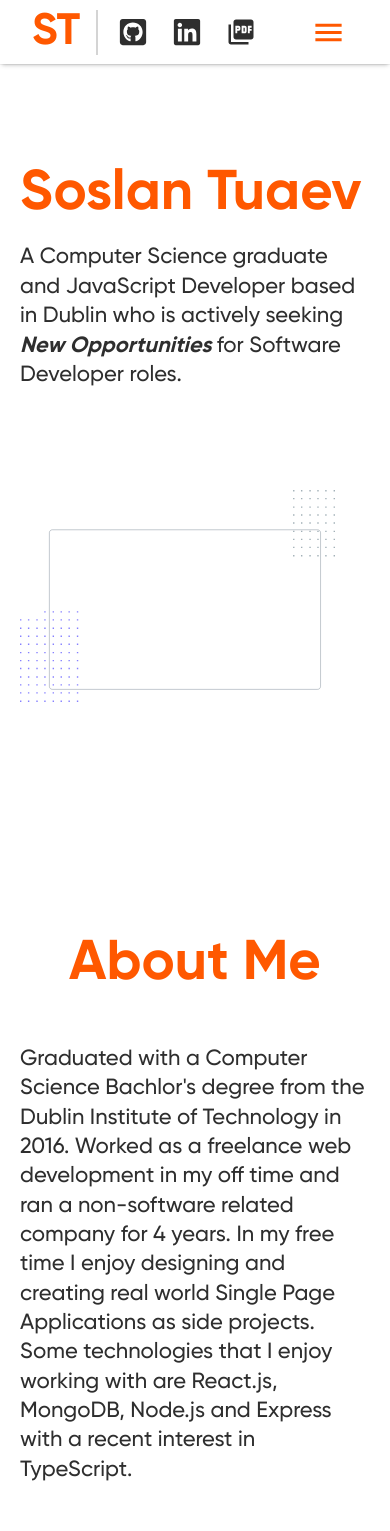
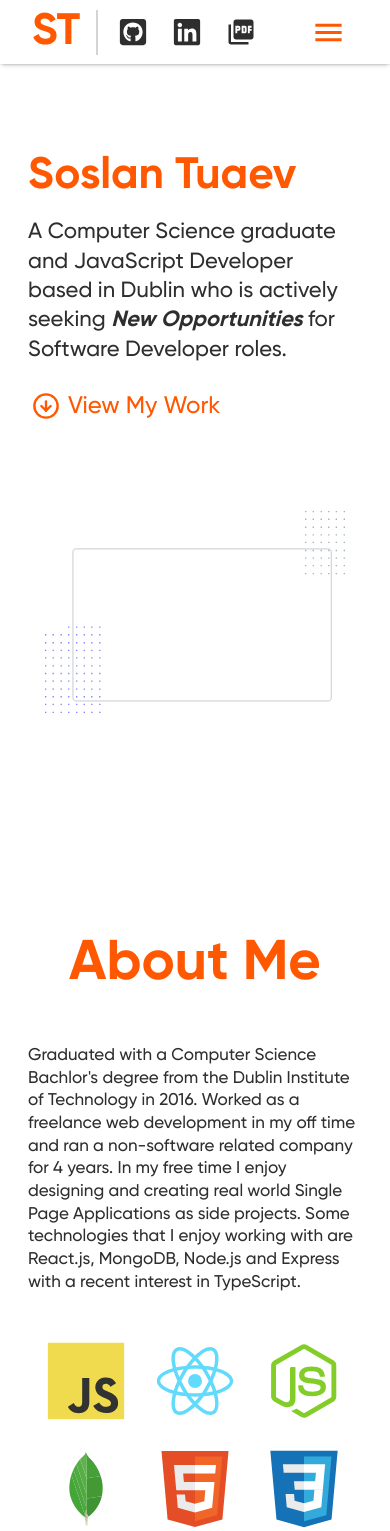
Before and after one commit to Tuaev/Portfolio, a React (Create React App) app: page / in a window 390 px wide. Shown: the top 1531 px of the page. Built offline with nearby package versions, Linux system fonts and the light colour scheme.

Commit message:
Minor mobile optimisation

```diff
--- a/src/layout/MainLayout/DrawerContent.js
+++ b/src/layout/MainLayout/DrawerContent.js
@@ -1,4 +1,4 @@
-import { Box, Divider, Link, List, ListItem, makeStyles } from '@material-ui/core';
+import { Box, Link, List, ListItem, makeStyles } from '@material-ui/core';
 import React from 'react';
 import AnchorLink from 'react-anchor-link-smooth-scroll';
 
--- a/src/layout/MainLayout/TopNavBar.js
+++ b/src/layout/MainLayout/TopNavBar.js
@@ -21,6 +21,14 @@
 const useStyles = makeStyles((theme) => ({
   root: {
     backgroundColor: theme.palette.background.default,
+    [theme.breakpoints.only('md')]: {
+      paddingLeft: theme.spacing(6),
+      paddingRight: theme.spacing(6),
+    },
+    // [theme.breakpoints.down('xs')]: {
+    //   paddingLeft: theme.spacing(2.5),
+    //   paddingRight: theme.spacing(2.5),
+    // },
   },
   toolbar: {
     height: 64,
--- a/src/views/Main/About.js
+++ b/src/views/Main/About.js
@@ -10,6 +10,11 @@
   centerImage: {
     textAlign: 'center',
   },
+  mobileFont: {
+    [theme.breakpoints.down('sm')]: {
+      fontSize: 17,
+    },
+  },
 }));
 
 function About() {
@@ -20,15 +25,12 @@
         About Me
       </Typography>
       <Box my="3rem">
-        {/* <Typography variant="h5" component="p" color="textPrimary">
-          I graduated with a Computer Science Bachlor's degree 👨‍💻 from the Dublin
-          Institute of Technology in 2016. Since then I've done freelance web development
-          work and ran a non-software related company for 4 years. In my free time I enjoy
-          designing and creating real world Single Page Applications as side projects.
-          Some technologies that I enjoy working with are React.js, MongoDB, Node.js and
-          Express with a recent interest in TypeScript.
-        </Typography> */}
-        <Typography variant="h5" component="p" color="textPrimary">
+        <Typography
+          variant="h5"
+          component="p"
+          color="textPrimary"
+          className={classes.mobileFont}
+        >
           Graduated with a Computer Science Bachlor's degree from the Dublin Institute of
           Technology in 2016. Worked as a freelance web development in my off time and ran
           a non-software related company for 4 years. In my free time I enjoy designing
--- a/src/views/Main/Home.js
+++ b/src/views/Main/Home.js
@@ -1,4 +1,6 @@
-import { Box, Grid, makeStyles, Typography } from '@material-ui/core';
+import { Box, Button, Grid, makeStyles, Typography } from '@material-ui/core';
+import { FiArrowDownCircle } from 'react-icons/fi';
+import AnchorLink from 'react-anchor-link-smooth-scroll';
 
 const useStyles = makeStyles((theme) => ({
   root: {
@@ -7,10 +9,20 @@
       paddingTop: 60,
     },
   },
+  heading: {
+    [theme.breakpoints.down('md')]: {
+      fontSize: 44,
+    },
+  },
   feature: {
     height: '85%',
     display: 'flex',
     alignItems: 'center',
+    '& h1': {
+      [theme.breakpoints.down('sm')]: {
+        fontSize: 44,
+      },
+    },
   },
   shape: {
     // position: 'absolute',
@@ -21,6 +33,17 @@
       height: 'auto',
     },
   },
+  viewWork: {
+    marginTop: 14,
+    fontSize: '24px',
+    textTransform: 'none',
+    [theme.breakpoints.down('md')]: {
+      fontSize: '24px !important',
+    },
+    '& svg': {
+      fontSize: '28px !important',
+    },
+  },
 }));
 
 function Home() {
@@ -29,7 +52,7 @@
   return (
     <div className={classes.root} id="home">
       <Grid container spacing={3} className={classes.feature}>
-        <Grid item xs={12} md={6}>
+        <Grid item md={12} lg={6}>
           <Typography variant="h1" color="textSecondary">
             Soslan Tuaev
           </Typography>
@@ -42,16 +65,23 @@
               </i>
               for Software Developer roles.
             </Typography>
+
+            <Button
+              className={classes.viewWork}
+              component={AnchorLink}
+              color="secondary"
+              startIcon={<FiArrowDownCircle />}
+              href={'#work'}
+            >
+              View My Work
+            </Button>
           </Box>
         </Grid>
-        <Grid item xs={12} md={6}>
-          <Box position="relative">
+        <Grid item md={12} lg={6}>
+          <Box position="relative" align="center">
             <div className={classes.shape}>
               <img alt="Shapes" src="/static/home/shapes.svg" />
             </div>
-            {/* <div className={classes.image}>
-                <img alt="Presentation" src="/static/home/categories-dashboard.jpg" />
-              </div> */}
           </Box>
         </Grid>
       </Grid>
--- a/src/views/Main/index.js
+++ b/src/views/Main/index.js
@@ -10,9 +10,13 @@
   root: {
     paddingLeft: spacing(6),
     paddingRight: spacing(6),
-    [breakpoints.down('sm')]: {
-      paddingLeft: spacing(2.5),
-      paddingRight: spacing(2.5),
+    [breakpoints.down('md')]: {
+      paddingLeft: spacing(12),
+      paddingRight: spacing(12),
+    },
+    [breakpoints.down('xs')]: {
+      paddingLeft: spacing(3.5),
+      paddingRight: spacing(3.5),
     },
   },
 }));
```
Also changed, not shown: 1 other file (tests, documents, lock files or other folders).
